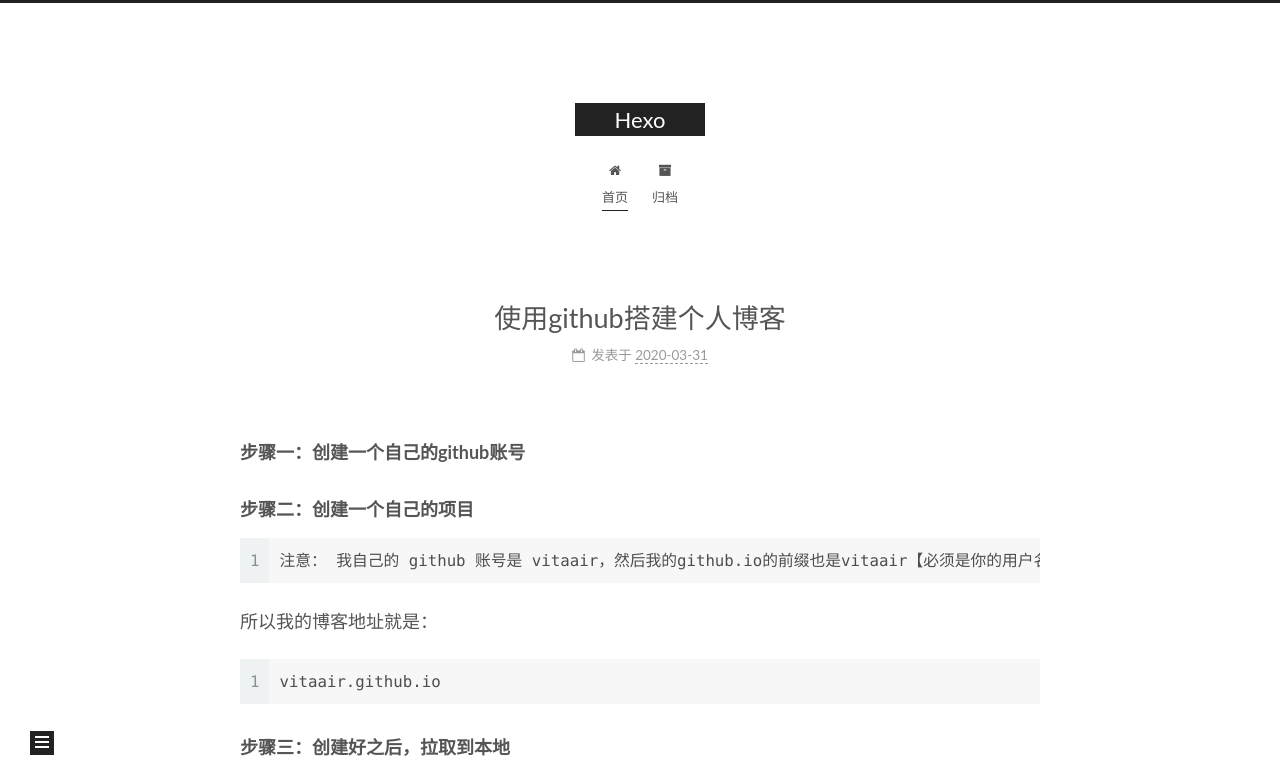
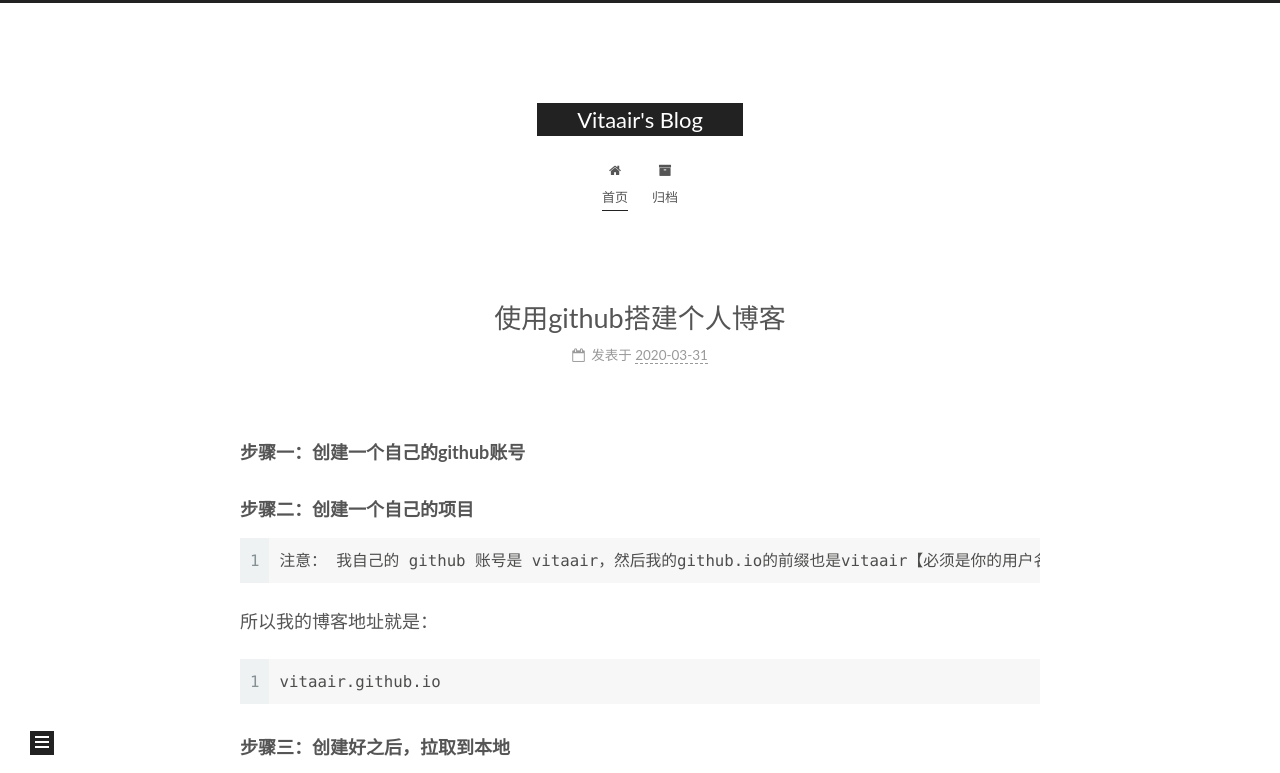
Before and after one commit to vitaair/vitaair.github.io, a plain HTML site: page index.html in a window 1280 px wide. Shown: the top 773 px of the page. Drawn offline with Linux system fonts and the light colour scheme.

Commit message:
Site updated: 2020-03-31 20:30:58

```diff
--- a/css/main.css
+++ b/css/main.css
@@ -1172,7 +1172,7 @@ pre .javascript .function {
 }
 .links-of-author a::before,
 .links-of-author span.exturl::before {
-  background: #8a4fff;
+  background: #86dfff;
   border-radius: 50%;
   content: ' ';
   display: inline-block;
--- a/index.html
+++ b/index.html
@@ -20,12 +20,12 @@
     var CONFIG = {"hostname":"yoursite.com","root":"/","scheme":"Muse","version":"7.7.2","exturl":false,"sidebar":{"position":"left","display":"post","padding":18,"offset":12,"onmobile":false},"copycode":{"enable":false,"show_result":false,"style":null},"back2top":{"enable":true,"sidebar":false,"scrollpercent":false},"bookmark":{"enable":false,"color":"#222","save":"auto"},"fancybox":false,"mediumzoom":false,"lazyload":false,"pangu":false,"comments":{"style":"tabs","active":null,"storage":true,"lazyload":false,"nav":null},"algolia":{"hits":{"per_page":10},"labels":{"input_placeholder":"Search for Posts","hits_empty":"We didn't find any results for the search: ${query}","hits_stats":"${hits} results found in ${time} ms"}},"localsearch":{"enable":false,"trigger":"auto","top_n_per_article":1,"unescape":false,"preload":false},"motion":{"enable":true,"async":false,"transition":{"post_block":"fadeIn","post_header":"slideDownIn","post_body":"slideDownIn","coll_header":"slideLeftIn","sidebar":"slideUpIn"}}};
   </script>
 
-  <meta name="description" content="Vitaair 的第六空间">
+  <meta name="description" content="Vitaair&#39;s Blog">
 <meta property="og:type" content="website">
-<meta property="og:title" content="Hexo">
+<meta property="og:title" content="Vitaair&#39;s Blog">
 <meta property="og:url" content="http://yoursite.com/index.html">
-<meta property="og:site_name" content="Hexo">
-<meta property="og:description" content="Vitaair 的第六空间">
+<meta property="og:site_name" content="Vitaair&#39;s Blog">
+<meta property="og:description" content="Vitaair&#39;s Blog">
 <meta property="og:locale" content="zh_CN">
 <meta property="article:author" content="vitaair">
 <meta name="twitter:card" content="summary">
@@ -43,7 +43,7 @@
   };
 </script>
 
-  <title>Hexo</title>
+  <title>Vitaair's Blog</title>
 
 
 
@@ -94,7 +94,7 @@
 
     <a href="/" class="brand" rel="start">
       <span class="logo-line-before"><i></i></span>
-      <h1 class="site-title">Hexo</h1>
+      <h1 class="site-title">Vitaair's Blog</h1>
       <span class="logo-line-after"><i></i></span>
     </a>
   </div>
@@ -152,11 +152,11 @@
     <span hidden itemprop="author" itemscope itemtype="http://schema.org/Person">
       <meta itemprop="image" content="/images/avatar.gif">
       <meta itemprop="name" content="vitaair">
-      <meta itemprop="description" content="Vitaair 的第六空间">
+      <meta itemprop="description" content="Vitaair's Blog">
     </span>
 
     <span hidden itemprop="publisher" itemscope itemtype="http://schema.org/Organization">
-      <meta itemprop="name" content="Hexo">
+      <meta itemprop="name" content="Vitaair's Blog">
     </span>
       <header class="post-header">
         <h2 class="post-title" itemprop="name headline">
@@ -298,11 +298,11 @@
     <span hidden itemprop="author" itemscope itemtype="http://schema.org/Person">
       <meta itemprop="image" content="/images/avatar.gif">
       <meta itemprop="name" content="vitaair">
-      <meta itemprop="description" content="Vitaair 的第六空间">
+      <meta itemprop="description" content="Vitaair's Blog">
     </span>
 
     <span hidden itemprop="publisher" itemscope itemtype="http://schema.org/Organization">
-      <meta itemprop="name" content="Hexo">
+      <meta itemprop="name" content="Vitaair's Blog">
     </span>
       <header class="post-header">
         <h2 class="post-title" itemprop="name headline">
@@ -365,11 +365,11 @@
     <span hidden itemprop="author" itemscope itemtype="http://schema.org/Person">
       <meta itemprop="image" content="/images/avatar.gif">
       <meta itemprop="name" content="vitaair">
-      <meta itemprop="description" content="Vitaair 的第六空间">
+      <meta itemprop="description" content="Vitaair's Blog">
     </span>
 
     <span hidden itemprop="publisher" itemscope itemtype="http://schema.org/Organization">
-      <meta itemprop="name" content="Hexo">
+      <meta itemprop="name" content="Vitaair's Blog">
     </span>
       <header class="post-header">
         <h2 class="post-title" itemprop="name headline">
@@ -486,7 +486,7 @@
       <div class="site-overview-wrap sidebar-panel">
         <div class="site-author motion-element" itemprop="author" itemscope itemtype="http://schema.org/Person">
   <p class="site-author-name" itemprop="name">vitaair</p>
-  <div class="site-description" itemprop="description">Vitaair 的第六空间</div>
+  <div class="site-description" itemprop="description">Vitaair's Blog</div>
 </div>
 <div class="site-state-wrap motion-element">
   <nav class="site-state">
```
Also changed, not shown: 2020/03/26/hello-world/index.html (+6 -6 lines), 2020/03/31/使用 gitee 搭建自个人博客/index.html (+6 -6 lines), 2020/03/31/使用github 搭建个人博客/index.html (+6 -6 lines), archives/2020/03/index.html (+7 -7 lines), archives/2020/index.html (+7 -7 lines), archives/index.html (+7 -7 lines), tags/blog/index.html (+7 -7 lines).
